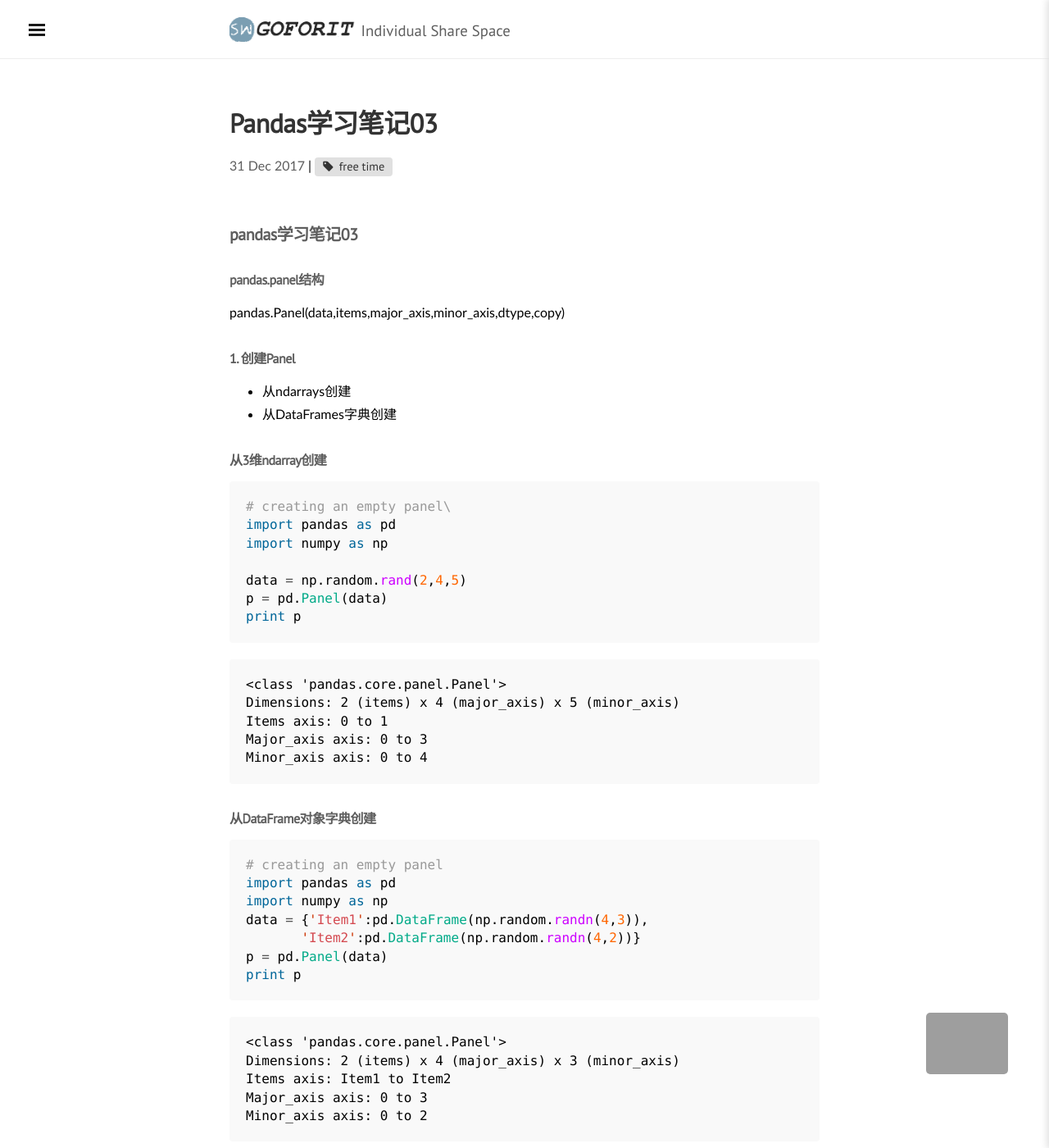
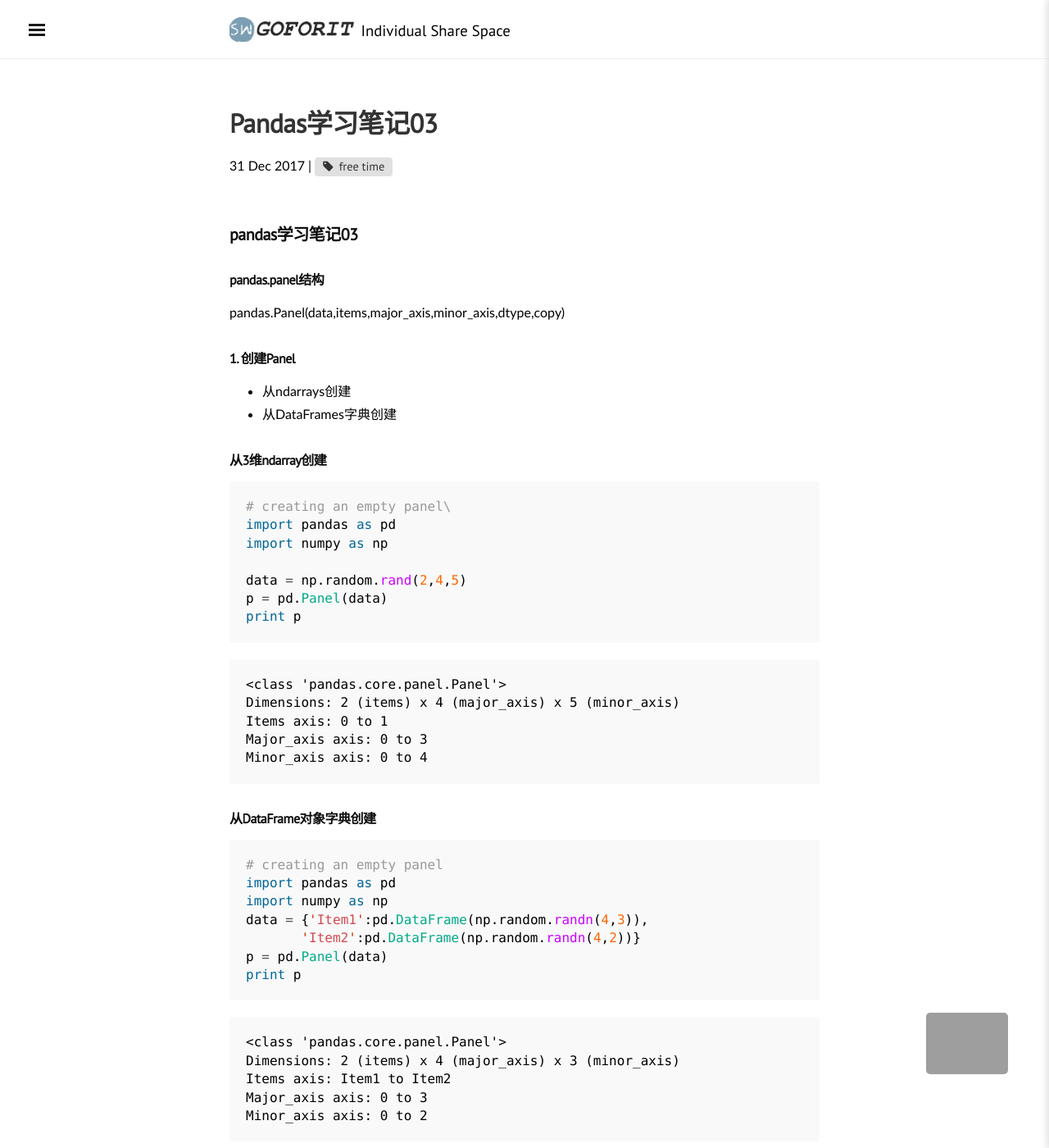
Before and after one commit to illust/illust.github.io, a Jekyll site: the page built from _posts/2017-12-31-pandas-learning-03-Panel.md, in a window 1280 px wide and 1400 px high. Shown: the whole window at 82% size. Built offline with Jekyll 4.4.1, drawn with Linux system fonts in a browser that asks for light colours; nearby versions of some CDN libraries; some web fonts are replaced; comment, search, counter and statistics services are not loaded; some of the changed text lies outside the part shown.

Commit message:
adjust blog text color

```diff
--- a/_scss/_config.scss
+++ b/_scss/_config.scss
@@ -9,7 +9,7 @@
 $blue:     #6a9fb5;
 $magenta:  #aa759f;
 $brown:    #8f5536;
-$default:  #5e5e5e;
+$default:  #1f1e1e;
 
 $white:      #fff;
 $lightgrey:  #eee;
@@ -18,9 +18,9 @@
 $theme-color: $black;
 $theme-color-dark: darken($theme-color, 10%);
 
-$post-date-color: #5e5e5e;
-$title-color: #5e5e5e;
-$masthead-title-small-color: #5e5e5e;
+$post-date-color: #000000;
+$title-color: #0f0d0d;
+$masthead-title-small-color: #030101;
 
 /* Layout */
 $reverse-layout: false;
```
Also changed, not shown: _posts/2022-7-2-vue3-setup.md (+1 -1 lines).
